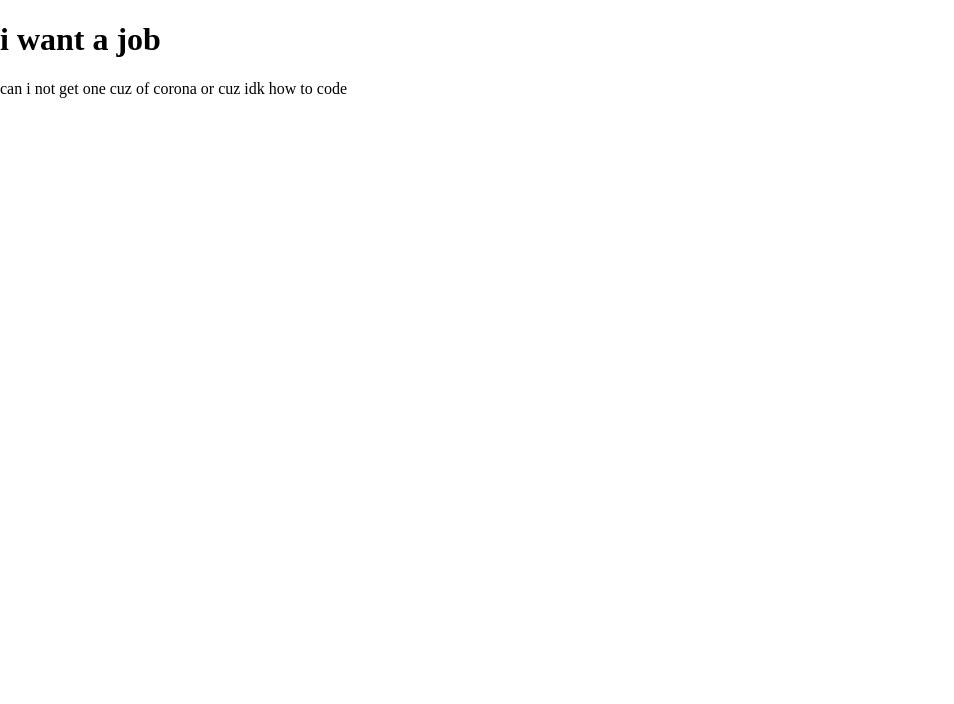
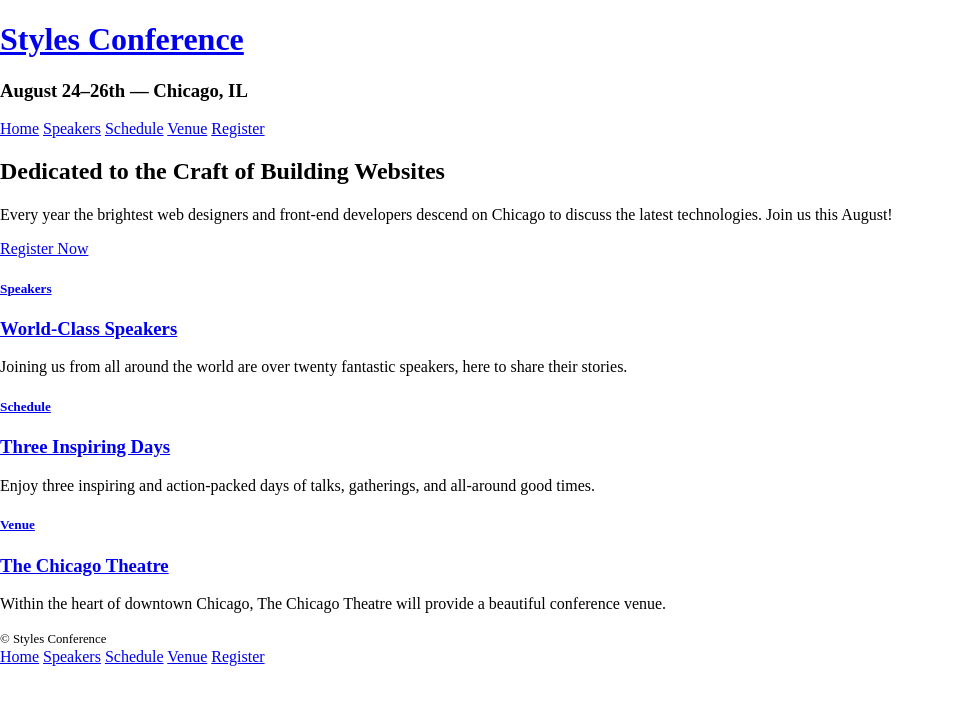
Before and after one commit to dshue20/interview-prep, a plain HTML site: page html+css/learn-shayhowe/firstWebPage/index.html in a window 1280 px wide. Shown: the whole page, without its empty margins (0-954 px from the left). Drawn offline with Linux system fonts and the light colour scheme; files that its build step writes are made by us from their sources.

Commit message:
Add html sections

```diff
--- a/html+css/learn-shayhowe/firstWebPage/index.html
+++ b/html+css/learn-shayhowe/firstWebPage/index.html
@@ -1,13 +1,92 @@
 <!DOCTYPE html>
 <html lang="en">
+
   <head>
-    <link rel="stylesheet" href="normalize.css">
-    <link rel="stylesheet" href="index.css">
     <meta charset="utf-8">
-    <title>Gimme A Job</title>
+    <title>Styles Conference</title>
+    <link rel="stylesheet" href="assets/stylesheets/normalize.css">
+    <link rel="stylesheet" href="assets/stylesheets/index.css">
   </head>
+
   <body>
-      <h1>i want a job</h1>
-      <p>can i not get one cuz of corona or cuz idk how to code</p>
+
+    <!-- Header -->
+
+    <header>
+
+      <h1>
+        <a href="index.html">Styles Conference</a>
+      </h1>
+
+      <h3>August 24&ndash;26th &mdash; Chicago, IL</h3>
+
+      <nav>
+        <a href="index.html">Home</a>
+        <a href="speakers.html">Speakers</a>
+        <a href="schedule.html">Schedule</a>
+        <a href="venue.html">Venue</a>
+        <a href="register.html">Register</a>
+      </nav>
+
+    </header>
+
+    <!-- Hero -->
+
+    <section>
+
+      <h2>Dedicated to the Craft of Building Websites</h2>
+
+      <p>Every year the brightest web designers and front-end developers descend on Chicago to discuss the latest technologies. Join us this August!</p>
+
+      <a href="register.html">Register Now</a>
+
+    </section>
+
+    <!-- Teasers -->
+
+    <section>
+
+      <section>
+        <a href="speakers.html">
+          <h5>Speakers</h5>
+          <h3>World-Class Speakers</h3>
+        </a>
+        <p>Joining us from all around the world are over twenty fantastic speakers, here to share their stories.</p>
+      </section>
+
+      <section>
+        <a href="schedule.html">
+          <h5>Schedule</h5>
+          <h3>Three Inspiring Days</h3>
+        </a>
+        <p>Enjoy three inspiring and action-packed days of talks, gatherings, and all-around good times.</p>
+      </section>
+
+      <section>
+        <a href="venue.html">
+          <h5>Venue</h5>
+          <h3>The Chicago Theatre</h3>
+        </a>
+        <p>Within the heart of downtown Chicago, The Chicago Theatre will provide a beautiful conference venue.</p>
+      </section>
+
+    </section>
+
+    <!-- Footer -->
+
+    <footer>
+
+      <small>&copy; Styles Conference</small>
+
+      <nav>
+        <a href="index.html">Home</a>
+        <a href="speakers.html">Speakers</a>
+        <a href="schedule.html">Schedule</a>
+        <a href="venue.html">Venue</a>
+        <a href="register.html">Register</a>
+      </nav>
+
+    </footer>
+
   </body>
 </html>
```
Also changed, not shown: html+css/learn-shayhowe/firstWebPage/register.html (added, +53 -0 lines), html+css/learn-shayhowe/firstWebPage/schedule.html (added, +53 -0 lines), html+css/learn-shayhowe/firstWebPage/speakers.html (added, +53 -0 lines), html+css/learn-shayhowe/firstWebPage/venue.html (added, +53 -0 lines).
